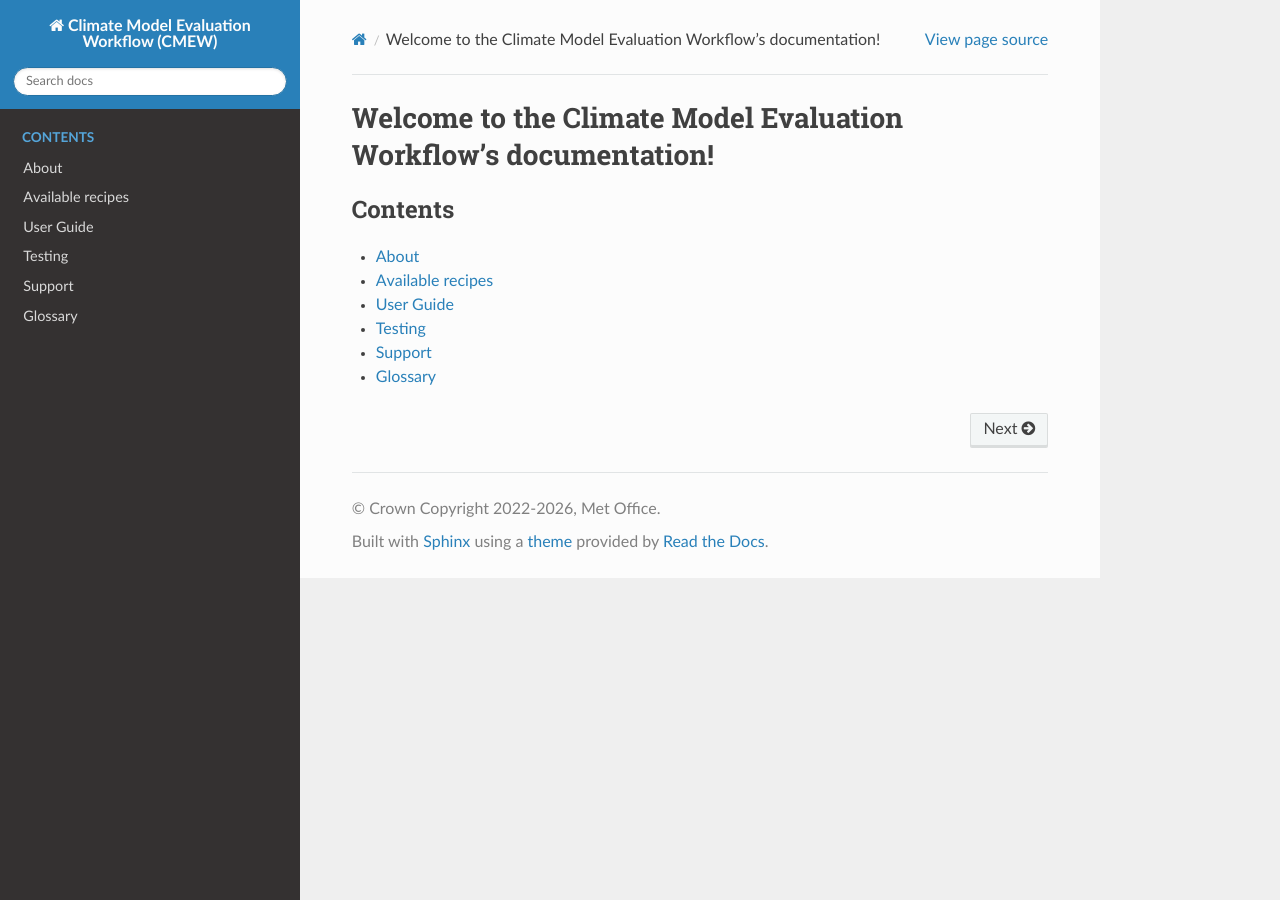
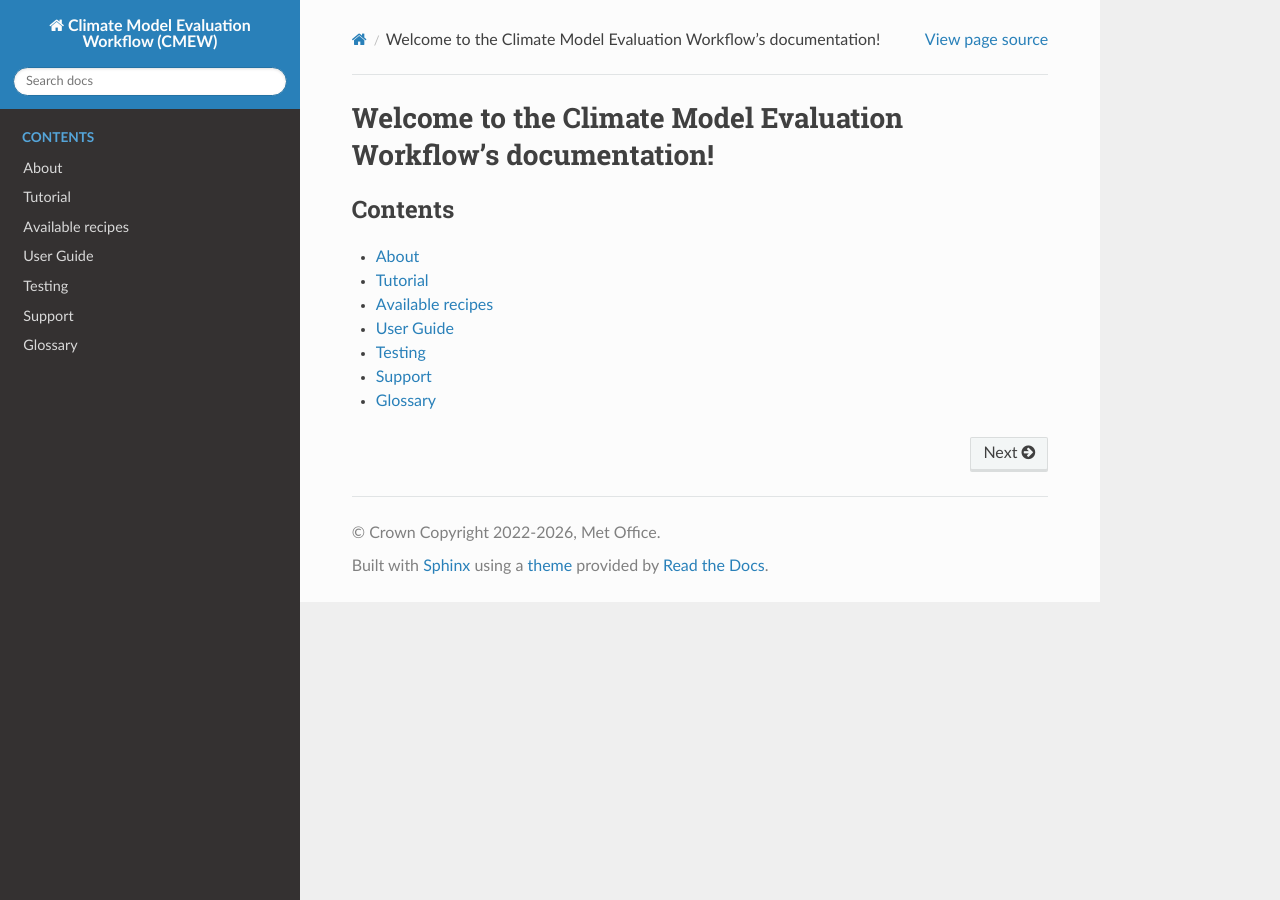
Before and after one commit to MetOffice/CMEW, a Sphinx documentation site: the page built from doc/source/index.rst, in a window 1280 px wide. Built offline with Sphinx 7.4.7 and the Read the Docs theme 3.1.0, drawn with Linux system fonts in a browser that asks for light colours.

Commit message:
Adding to indices

```diff
--- a/doc/source/index.rst
+++ b/doc/source/index.rst
@@ -13,6 +13,7 @@ Welcome to the Climate Model Evaluation Workflow's documentation!
    :caption: Contents
 
    about
+   Tutorial <user_guide/tutorial>
    recipes
    user_guide/index.rst
    testing
--- a/doc/source/user_guide/index.rst
+++ b/doc/source/user_guide/index.rst
@@ -9,6 +9,7 @@ User Guide
    :maxdepth: 1
 
    Prerequisites <prerequisites_metoffice>
+   Tutorial <tutorial>
    quick_start
    workflow
    Configuring datasets <configuring_datasets>
--- a/doc/source/user_guide/tutorial.rst
+++ b/doc/source/user_guide/tutorial.rst
@@ -9,7 +9,7 @@ Evaluating a model run with |CMEW|
 Comparing the radiation budget and monsoon assessment areas of a GC5 model run to a GC3 model run
 -------------------------------------------------------------------------------------------------
 
-.. include:: common.txt
+.. include:: ../common.txt
 
 0. Prerequisites
 ----------------
```
